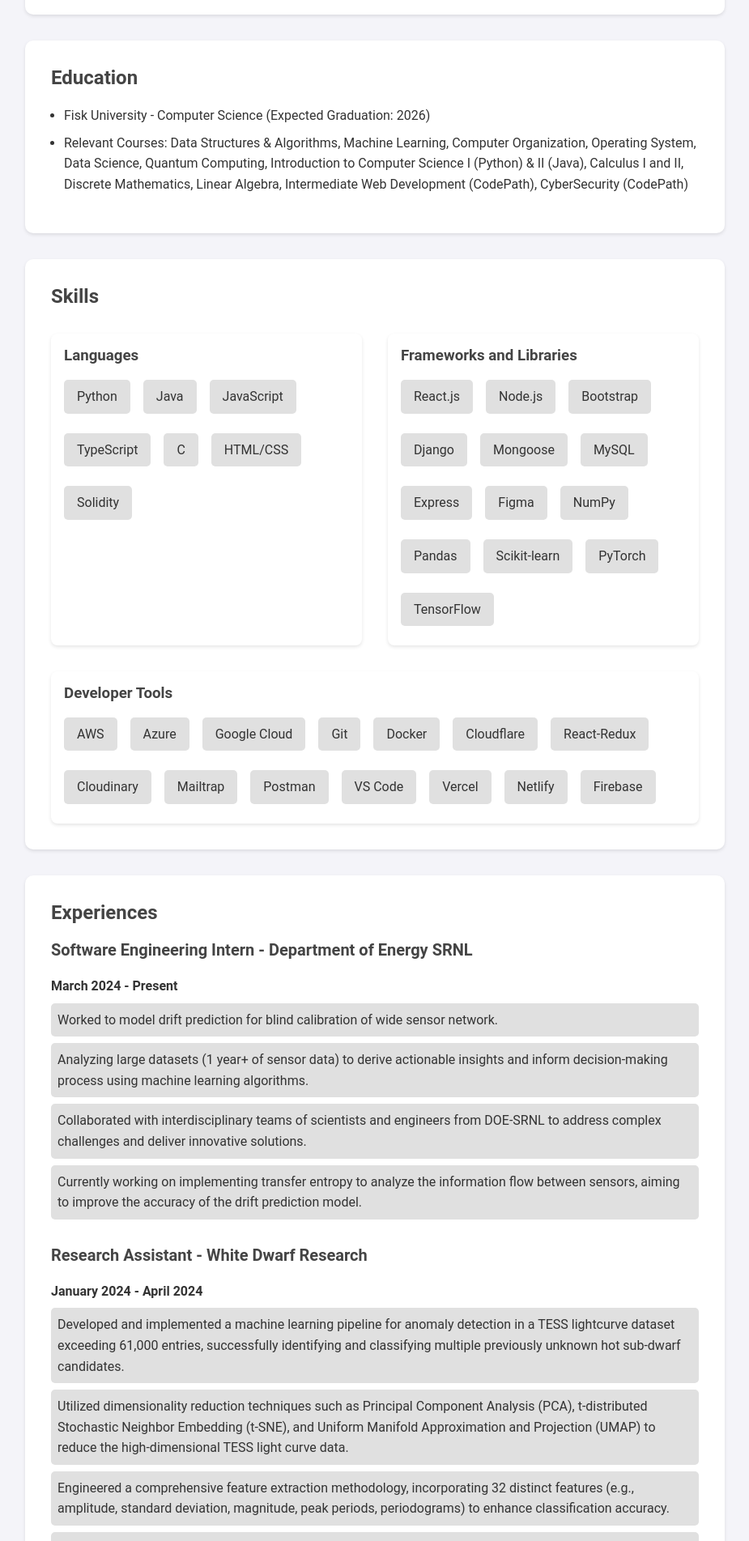
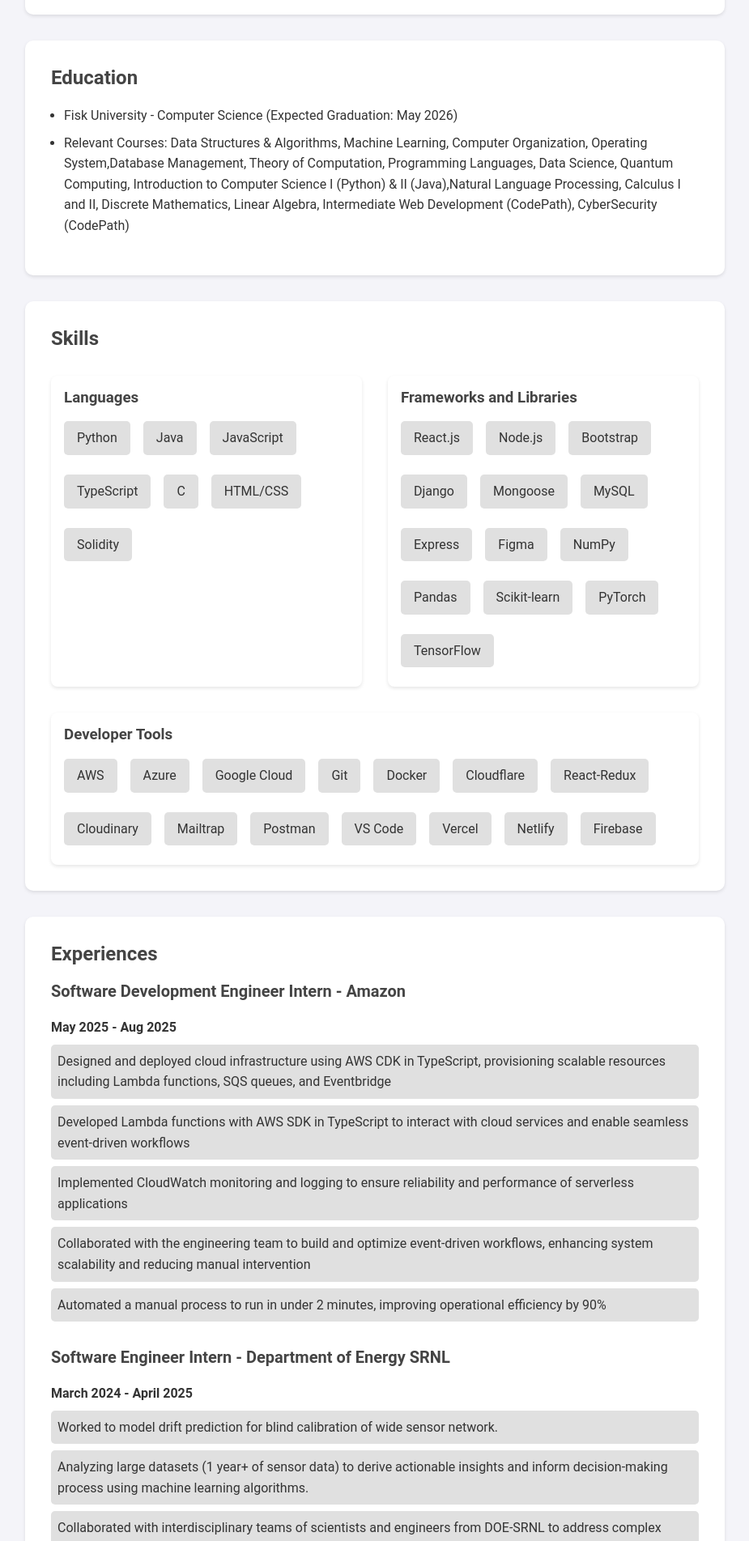
Before and after one commit to SGnawali25/SGPortfolio, a React (Vite) app: page / in a window 1280 px wide. Shown: the part 820-2723 px from the top of the page at 81% size, without its empty margins (177-1102 px from the left). Built offline with nearby package versions, Linux system fonts and the light colour scheme.

Commit message:
updated the amazon experience

```diff
--- a/src/components/Education.jsx
+++ b/src/components/Education.jsx
@@ -4,9 +4,9 @@
   <section id="education">
     <h2>Education</h2>
     <ul>
-      <li>Fisk University - Computer Science (Expected Graduation: 2026)</li>
-      <li>Relevant Courses: Data Structures & Algorithms, Machine Learning, Computer Organization, Operating System, Data Science, Quantum Computing, Introduction to
-        Computer Science I (Python) & II (Java), Calculus I and II, Discrete Mathematics, Linear Algebra, Intermediate Web Development (CodePath), CyberSecurity (CodePath)
+      <li>Fisk University - Computer Science (Expected Graduation: May 2026)</li>
+      <li>Relevant Courses: Data Structures & Algorithms, Machine Learning, Computer Organization, Operating System,Database Management, Theory of Computation, Programming Languages, Data Science, Quantum Computing, Introduction to
+        Computer Science I (Python) & II (Java),Natural Language Processing, Calculus I and II, Discrete Mathematics, Linear Algebra, Intermediate Web Development (CodePath), CyberSecurity (CodePath)
       </li>
     </ul>
   </section>
--- a/src/components/Experience.jsx
+++ b/src/components/Experience.jsx
@@ -4,9 +4,35 @@
   <section id="experiences">
     <h2>Experiences</h2>
     <div className="experience-item">
-      <h3>Software Engineering Intern - Department of Energy SRNL</h3>
+      <h3>Software Development Engineer Intern - Amazon </h3>
       <p>
-        <strong>March 2024 - Present</strong>
+        <strong>May 2025 - Aug 2025</strong>
+      </p>
+      <ul>
+        <li>
+          Designed and deployed cloud infrastructure using AWS CDK in TypeScript, provisioning scalable resources including Lambda functions, SQS
+queues, and Eventbridge
+        </li>
+        <li>
+          Developed Lambda functions with AWS SDK in TypeScript to interact with cloud services and enable seamless event-driven workflows
+        </li>
+        <li>
+          Implemented CloudWatch monitoring and logging to ensure reliability and performance of serverless applications
+        </li>
+        <li>
+          Collaborated with the engineering team to build and optimize event-driven workflows, enhancing system scalability and reducing manual
+intervention
+        </li>
+
+        <li>
+          Automated a manual process to run in under 2 minutes, improving operational efficiency by 90%
+        </li>
+      </ul>
+    </div>
+    <div className="experience-item">
+      <h3>Software Engineer Intern - Department of Energy SRNL</h3>
+      <p>
+        <strong>March 2024 - April 2025</strong>
       </p>
       <ul>
         <li>
@@ -63,7 +89,7 @@
     <div className="experience-item">
       <h3>Software Developer Intern - Aspiring Youth Enrichment Services</h3>
       <p>
-        <strong>September 2023 - December 2023</strong>
+        <strong>May 2023 - December 2023</strong>
       </p>
       <ul>
         <li>
```
